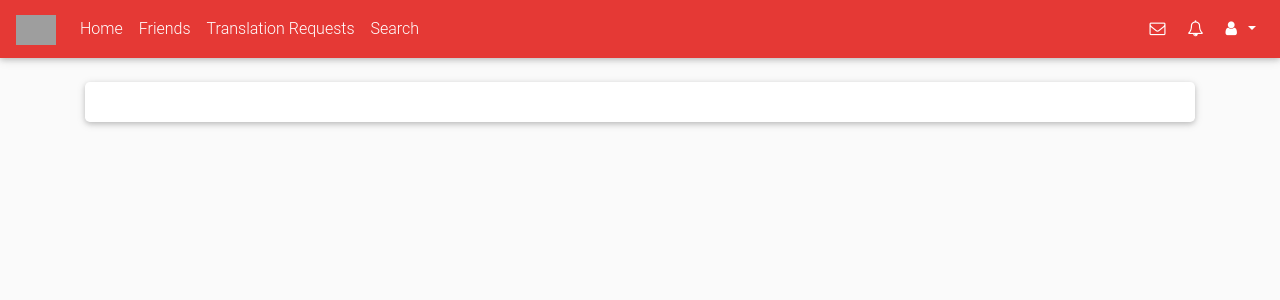
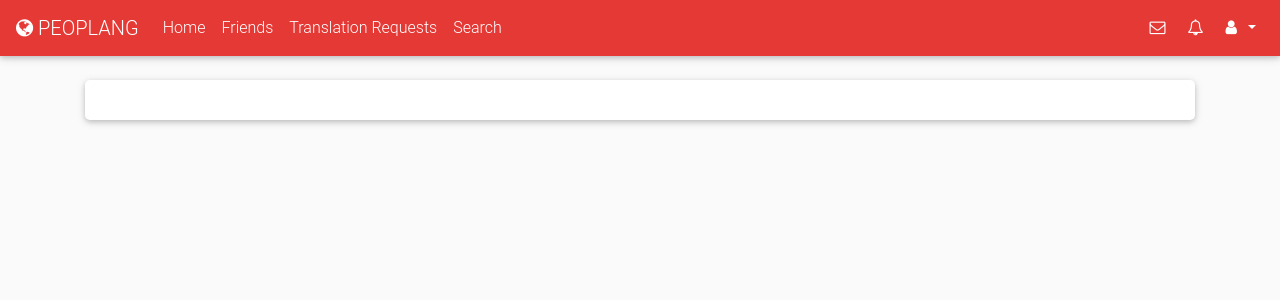
Before and after one commit to kadirsefaunal/peoplang, a CodeIgniter app: page /peoplang/message in a window 1280 px wide. Shown: the top 300 px of the page. Run offline with CodeIgniter, Linux system fonts and the light colour scheme; data that the repository does not hold is empty; some libraries are stand-ins or nearby versions; some web fonts are replaced; grey boxes are pictures that could not be loaded.

Commit message:
Logo değişimi yapıldı.

```diff
--- a/application/views/landing/index.php
+++ b/application/views/landing/index.php
@@ -121,7 +121,7 @@
                             <div class="card">
                                 <div class="card-body">
                                     <h2 class="feature-title text-center mb-1 mt-1 font-bold">
-                                        <strong>PEOPLANG</strong>
+                                        <strong><i class="fa fa-globe" aria-hidden="true"></i> PEOPLANG</strong>
                                     </h2>
                                     <hr>
 
--- a/application/views/layouts/appLayout.php
+++ b/application/views/layouts/appLayout.php
@@ -23,7 +23,7 @@
          <!--Navbar -->
     <nav class="mb-4 navbar sticky-top navbar-expand-lg navbar-dark red darken-1">
         <a class="navbar-brand" href="#">
-            <img src="https://mdbootstrap.com/img/logo/mdb-transparent.png" height="30" alt="">
+            <i class="fa fa-globe" aria-hidden="true"></i> PEOPLANG
         </a>
         <button class="navbar-toggler" type="button" data-toggle="collapse" data-target="#navbarSupportedContent-3" aria-controls="navbarSupportedContent-3"
             aria-expanded="false" aria-label="Toggle navigation">
```
